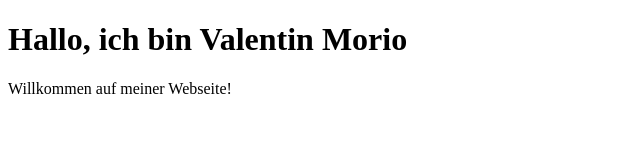
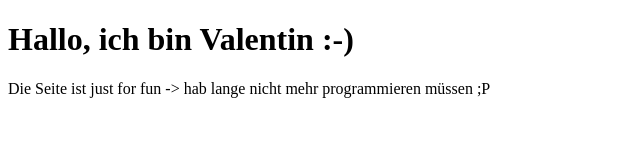
Before and after one commit to ValentinMro/valentin-site, a plain HTML site: page index.html in a window 1280 px wide. Shown: the whole page, without its empty margins (0-640 px from the left). Drawn offline with Linux system fonts and the light colour scheme.

Commit message:
Test Update

```diff
--- a/index.html
+++ b/index.html
@@ -5,7 +5,7 @@
   <title>Valentin Morio – Portfolio</title>
 </head>
 <body>
-  <h1>Hallo, ich bin Valentin Morio</h1>
-  <p>Willkommen auf meiner Webseite!</p>
+  <h1>Hallo, ich bin Valentin :-)</h1>
+  <p>Die Seite ist just for fun -> hab lange nicht mehr programmieren müssen ;P</p>
 </body>
 </html>
```
Also changed, not shown: style.css (added).
